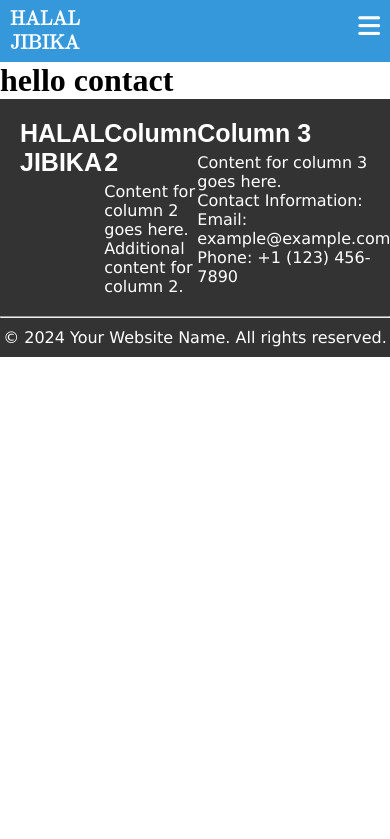
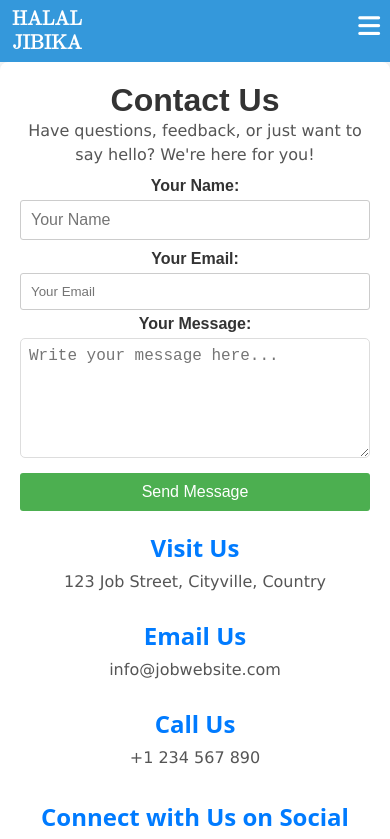
Before and after one commit to devRokib/HALAL_JIBIKA, a React (Vite) app: page /contact in a window 390 px wide. Shown: the top 839 px of the page. Built offline with nearby package versions, Linux system fonts and the light colour scheme; no server answers.

Commit message:
contact page done with responsive

```diff
--- a/src/Component/Job/Job.css
+++ b/src/Component/Job/Job.css
@@ -100,3 +100,58 @@
   .editDeleteBtn a svg {
     margin-right: 0px;
   }
+
+/* Tablet Styles (768px to 1023px) */
+@media only screen and (min-width: 768px) and (max-width: 1023px) {
+  .jobButton,
+  .editDeleteBtn {
+    flex-direction: row;
+  }
+
+  .moreInfoBtn,
+  .editBtn,
+  .deleteBtn,
+  .favoriteBtn {
+    font-size: 18px;
+    margin-bottom: 0;
+    margin-right: 10px;
+  }
+}
+
+/* Laptop Styles (1024px to 1279px) */
+@media only screen and (min-width: 1024px) and (max-width: 1279px) {
+  .jobContent h1 {
+    font-size: 28px;
+    line-height: 35px;
+  }
+
+  .moreInfoBtn,
+  .editBtn,
+  .deleteBtn,
+  .favoriteBtn {
+    font-size: 20px;
+  }
+}
+
+/* Desktop Styles (1280px and above) */
+@media only screen and (min-width: 1280px) {
+  .jobContent h1 {
+    font-size: 32px;
+    line-height: 40px;
+  }
+
+  .moreInfoBtn,
+  .editBtn,
+  .deleteBtn,
+  .favoriteBtn {
+    font-size: 24px;
+  }
+}
+
+  @media only screen and (min-width: 768px) {
+    .jobButton,
+    .editDeleteBtn {
+      flex-direction: row; /* Reset to horizontal layout for larger screens */
+      align-items: center;
+    }
+  }
--- a/src/Component/Job/Job.jsx
+++ b/src/Component/Job/Job.jsx
@@ -4,40 +4,32 @@ import './Job.css'
 import { FaEdit } from "react-icons/fa";
 import { MdDelete } from "react-icons/md";
 import { MdOutlineFavorite } from "react-icons/md";
+import Swal from 'sweetalert2';
 
-function Job({data,onDelete }) {
-    const {id,title,companyName,description,position,logo} = data;
+function Job({data,onDelete,setJobs,userData }) {
+  const { id, title, companyName, description, position, logo } = data;
   const [showDeleteConfirmation, setShowDeleteConfirmation] = useState(false);
-    const [error,setError] = useState()
+
   const handleDeleteClick = () => {
     setShowDeleteConfirmation(true);
   };
 
-    const handleConfirmDelete =async () => {
-      onDelete(id);
-      Swal.fire({
-        title: 'Are you sure you want to delete this job?',
-        icon: 'warning',
-        showCancelButton: true,
-        confirmButtonColor: '#3085d6',
-        cancelButtonColor: '#d33',
-        confirmButtonText: 'Yes, delete it!'
-      }).then(async(result) => {
-        if (result.isConfirmed) {
-          await onDelete(id)
-            .then(() => {
+  const handleConfirmDelete = async () => {
+    try {
+      await onDelete(id);
+      setJobs((prevJobs) => prevJobs.filter((job) => job.id !== id));
+
       Swal.fire(
         'Deleted!',
         'The job has been deleted successfully.',
         'success'
       );
-            })
-            .catch((error) => {
+    } catch (error) {
+
       Swal.fire('Error!', 'Something went wrong. Please try again.', 'error');
-            });
     }
-      });
   };
+
   return (
     <div className='jobSection'>
       <div className="jobItem">
@@ -76,4 +68,4 @@ function Job({data,onDelete }) {
   )
 }
 
-export default Job
+export default Job;
--- /dev/null
+++ b/src/pages/About/About.css
@@ -0,0 +1,113 @@
+.aboutPage {
+    max-width: 1200px;
+    margin: 0 auto;
+    padding: 20px;
+    background-color: #fff;
+    box-shadow: 0 0 10px rgba(0, 0, 0, 0.1);
+    border-radius: 8px;
+    font-family: sans-serif;
+  }
+
+  .aboutPage h1 {
+    color: #333;
+  }
+
+  .aboutPage h2 {
+    color: #007BFF;
+    margin-top: 20px;
+    margin-bottom: 6px;
+}
+
+  .aboutPage p {
+    color: #555;
+    line-height: 1.5;
+    max-width: 700px;
+    margin: auto;
+    padding-bottom: 10px;
+}
+
+  .aboutPage ul {
+    color: #555;
+    margin-top: 10px;
+    margin-bottom: 20px;
+    padding-left: 20px;
+    margin: auto;
+}
+
+.aboutPage li {
+
+  list-style: none;
+
+}
+
+.aboutPage strong {
+  font-weight: bold;
+  color: #007BFF;
+  margin-bottom: 0px;
+  list-style: none;
+  font-size: 18px;
+}
+  .aboutPage br{
+    margin-bottom: 20px;
+  }
+  .aboutPage a {
+    color: #007BFF;
+    text-decoration: underline;
+    cursor: pointer;
+  }
+
+  /* Additional styling for demonstration purposes */
+  body {
+
+    background-color: #f8f9fa;
+
+    text-align: center;
+  }
+  .aboutPage span {
+    margin-top: 7px;
+    display: inline-block;
+    line-height: 24px;
+}
+
+/* responsive */
+@media only screen and (max-width: 600px) {
+  .aboutPage {
+    padding: 10px;
+  }
+
+  .aboutPage h2 {
+    font-size: 18px;
+  }
+
+  .aboutPage p {
+    font-size: 14px;
+  }
+}
+
+@media only screen and (min-width: 601px) and (max-width: 768px) {
+  .aboutPage {
+    padding: 15px;
+  }
+
+  .aboutPage h2 {
+    font-size: 20px;
+  }
+
+  .aboutPage p {
+    font-size: 16px;
+  }
+}
+
+@media only screen and (min-width: 769px) and (max-width: 1024px) {
+  .aboutPage {
+    padding: 20px;
+  }
+
+  .aboutPage h2 {
+    font-size: 22px;
+  }
+
+  .aboutPage p {
+    font-size: 18px;
+  }
+}
--- /dev/null
+++ b/src/pages/Contact/Contact.css
@@ -0,0 +1,117 @@
+/* Contact.css */
+
+.contactPage {
+    max-width: 1200px;
+    margin: 0 auto;
+    padding: 20px;
+    background-color: #fff;
+    box-shadow: 0 0 10px rgba(0, 0, 0, 0.1);
+    border-radius: 8px;
+    font-family: sans-serif;
+  }
+
+  .contactPage h1 {
+    color: #333;
+  }
+
+  .contactPage p {
+    color: #555;
+    line-height: 1.5;
+    max-width: 700px;
+    margin: auto;
+    padding-bottom: 10px;
+  }
+
+  .contactForm {
+    display: flex;
+    flex-direction: column;
+    max-width: 400px;
+    margin: auto;
+  }
+
+  .contactForm label {
+    margin-bottom: 5px;
+    color: #333;
+  }
+
+  .contactForm input,
+  .contactForm textarea {
+    padding: 8px;
+    margin-bottom: 15px;
+    border: 1px solid #ddd;
+    border-radius: 5px;
+  }
+
+  .contactForm button {
+    background-color: #007bff;
+    color: #fff;
+    padding: 10px 15px;
+    border: none;
+    border-radius: 5px;
+    cursor: pointer;
+    transition: background-color 0.2s ease-in-out;
+  }
+
+  .contactForm button:hover {
+    background-color: #0056b3;
+  }
+
+  .contactInfo {
+    max-width: 400px;
+    margin: auto;
+    margin-top: 20px;
+  }
+
+  .contactInfo h2 {
+    color: #007bff;
+    margin-top: 10px;
+    margin-bottom: 6px;
+  }
+
+  .contactInfo p {
+    color: #555;
+    margin-bottom: 15px;
+  }
+
+  .socialMedia {
+    max-width: 400px;
+    margin: auto;
+    margin-top: 20px;
+  }
+
+  .socialMedia h2 {
+    color: #007bff;
+    margin-top: 10px;
+    margin-bottom: 6px;
+  }
+
+  .socialMedia p {
+    color: #555;
+    margin-bottom: 15px;
+  }
+
+  .socialMedia ul {
+    list-style: none;
+    padding: 0;
+    display: flex;
+    gap: 10px;
+  }
+
+  .socialMedia li a img {
+    width: 40px;
+    height: 40px;
+    border-radius: 50%;
+    border: 2px solid #007bff;
+    transition: transform 0.2s ease-in-out;
+  }
+
+  .socialMedia li a img:hover {
+    transform: scale(1.1);
+  }
+  .socialMedia ul {
+    list-style: none;
+    padding: 0;
+    display: flex;
+    width: 200px;
+    margin: auto;
+}
--- a/src/pages/Contact/Contact.jsx
+++ b/src/pages/Contact/Contact.jsx
@@ -1,11 +1,70 @@
-import React from 'react'
+// Contact.js
+
+import React from 'react';
+import './Contact.css';
+import { FaFacebookSquare } from "react-icons/fa";
+import { FaTwitter } from "react-icons/fa";
+import { FaLinkedin } from "react-icons/fa6";
+import { IoLogoYoutube } from "react-icons/io";
+
+import { NavLink } from 'react-router-dom';
+
 
 function Contact() {
   return (
-    <div>
-      <h1>hello contact</h1>
+    <div className="contactPage">
+      <h1>Contact Us</h1>
+      <p>Have questions, feedback, or just want to say hello? We're here for you!</p>
+
+      <div className="contactForm">
+        <label htmlFor="name">Your Name:</label>
+        <input type="text" id="name" name="name" placeholder="Your Name" />
+
+        <label htmlFor="email">Your Email:</label>
+        <input type="email" id="email" name="email" placeholder="Your Email" />
+
+        <label htmlFor="message">Your Message:</label>
+        <textarea id="message" name="message" placeholder="Write your message here..."></textarea>
+
+        <button type="submit">Send Message</button>
+      </div>
+
+      <div className="contactInfo">
+        <h2>Visit Us</h2>
+        <p>123 Job Street, Cityville, Country</p>
+
+        <h2>Email Us</h2>
+        <p>info@jobwebsite.com</p>
+
+        <h2>Call Us</h2>
+        <p>+1 234 567 890</p>
+      </div>
+
+      <div className="socialMedia">
+        <h2>Connect with Us on Social Media</h2>
+        <p>Follow us on social media for the latest job updates, tips, and more!</p>
+        <ul>
+          <li>
+          <NavLink to={'https://www.facebook.com/home.php'}><FaFacebookSquare /></NavLink>
+
+
+          </li>
+          <li>
+          <NavLink to={'https://twitter.com/i/flow/single_sign_on'}><FaTwitter />
+</NavLink>
+          </li>
+          <li>
+          <NavLink to={'https://www.linkedin.com/feed/?trk=guest_homepage-basic_google-one-tap-submit'}><FaLinkedin />
+</NavLink>
+          </li>
+          <li>
+          <NavLink to={'https://www.youtube.com/'}><IoLogoYoutube />
+</NavLink>
+          </li>
+        </ul>
+      </div>
     </div>
-  )
+  );
 }
 
-export default Contact
+export default Contact;
--- a/src/pages/Home/Home.jsx
+++ b/src/pages/Home/Home.jsx
@@ -5,7 +5,6 @@ import LatestJob from './LatestJob/LatestJob'
 function Home() {
   const data = useLoaderData()
 
-  console.log(data)
   return (
     <div>
       <div className="homeSection">
--- a/src/pages/Jobs/Jobs.jsx
+++ b/src/pages/Jobs/Jobs.jsx
@@ -2,11 +2,23 @@ import './Jobs.css'
 import { NavLink, useLoaderData } from 'react-router-dom'
 import JobDetails from './JobDetails/JobDetails'
 import Job from '../../Component/Job/Job'
+import { useState } from 'react'
 
 function Jobs() {
   const userData = useLoaderData()
-  // const {id,title,companyName,logo} = userData
+  const [jobs, setJobs] = useState([
+    { id: 1, title: 'Job 1',  },
+    { id: 2, title: 'Job 2',  },
 
+  ]);
+
+  const handleDelete = async (id) => {
+    try {
+     await new Promise(resolve => setTimeout(resolve, 0));
+     setJobs((prevJobs) => prevJobs.filter((job) => job.id !== id));
+    } catch (error) {
+    }
+  };
   return (
     <div className="jobsMainSection">
      <div className="jobsTitle">
@@ -15,7 +27,7 @@ function Jobs() {
      </div>
         <div className='jobsMainContainer'>
         {
-          userData.map((data)=><Job key={data.id}  data= {data}/>)
+          userData.map((data)=><Job key={data.id}  data= {data} onDelete={handleDelete} userData={userData} setJobs={setJobs}/>)
         }
         </div>
         <div className="addjobWrapper">
--- a/src/pages/Not Found/NotFound.jsx
+++ b/src/pages/Not Found/NotFound.jsx
@@ -1,9 +1,11 @@
 import React from 'react'
+import { NavLink } from 'react-router-dom'
 
 function NotFound() {
   return (
-    <div>
-      <h1 style={{display:'flex',alignItems:'center',justifyContent:'center',height:'100vh'}}>Page Not Found</h1>
+    <div style={{display:'flex',flexDirection:'column',height:'100vh',alignItems:'center',justifyContent:'center'}}>
+      <h1 style={{display:'flex',alignItems:'center',justifyContent:'center',}}>Page Not Found</h1>
+      <NavLink style={{display:'inline-block',background:'blue',padding:'8px 18px',fontSize:'22px',color:'#fff',marginTop:'10px'}} to='/'>Go to Home</NavLink>
     </div>
   )
 }
```
Also changed, not shown: src/pages/About/About.jsx (+25 -5 lines). Lines whose indentation alone changed are shown as unchanged.
